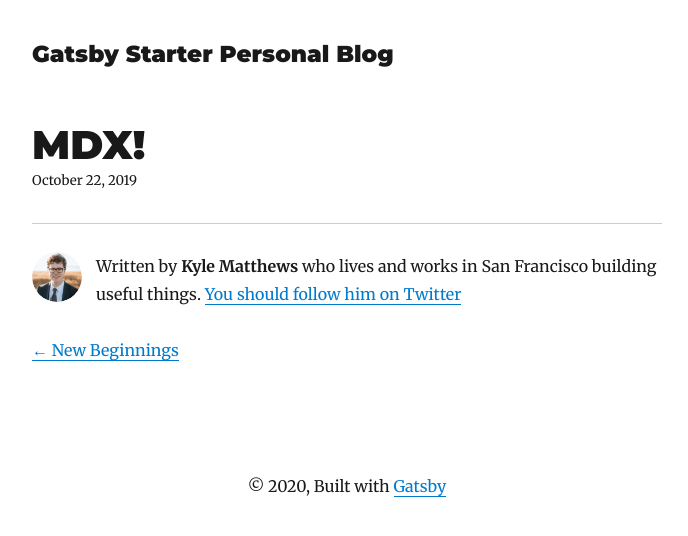
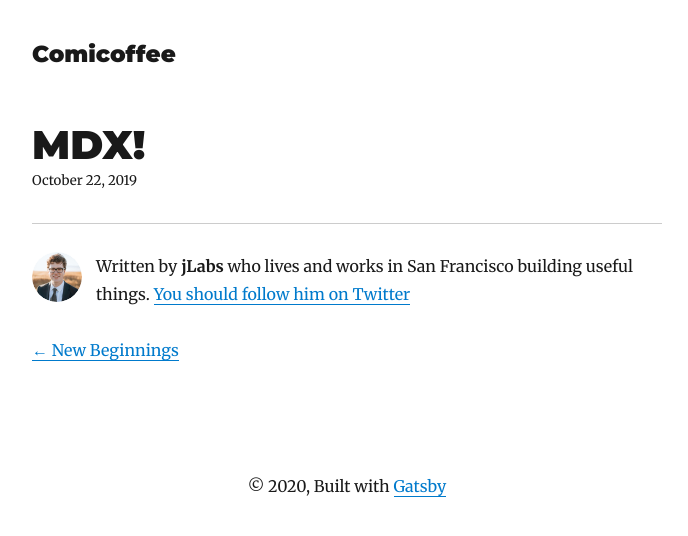
Before and after one commit to jlabs/comicoffee, a Gatsby site: page /blog/example/ in a window 1280 px wide. Shown: the whole page, without its empty margins (293-981 px from the left). Built offline with nearby package versions, Linux system fonts and the light colour scheme; Gatsby itself is replaced by a stand-in of ours; some packages are replaced by stand-ins of ours.

Commit message:
Removed MDX tags from blog-post template to fix blogs

```diff
--- a/gatsby-config.js
+++ b/gatsby-config.js
@@ -1,12 +1,12 @@
 module.exports = {
   siteMetadata: {
     // edit below
-    title: `Gatsby Starter Personal Blog`,
-    author: `Kyle Matthews`,
+    title: `Comicoffee`,
+    author: `jLabs`,
     description: `A starter personal blog with styled components, dark mode, and Netlify CMS.`,
-    siteUrl: `https://gatsby-starter-blog-demo.netlify.com/`,
+    siteUrl: `https://comicoffee.netlify.com/`,
     social: {
-      twitter: `kylemathews`,
+      twitter: ``,
     },
   },
   plugins: [
--- a/package.json
+++ b/package.json
@@ -11,9 +11,10 @@
     "@mdx-js/mdx": "^1.5.7",
     "@mdx-js/react": "^1.5.7",
     "babel-plugin-styled-components": "^1.10.0",
+    "codemirror": "^5.52.2",
     "gatsby": "^2.3.25",
     "gatsby-image": "^2.0.39",
-    "gatsby-plugin-feed-mdx": "^1.0.0",
+    "gatsby-plugin-feed-mdx": "^1.0.1",
     "gatsby-plugin-google-analytics": "^2.0.18",
     "gatsby-plugin-manifest": "^2.0.29",
     "gatsby-plugin-mdx": "^1.1.0",
@@ -36,9 +37,11 @@
     "react-helmet": "^5.2.0",
     "react-switch": "^5.0.0",
     "react-typography": "^0.16.19",
+    "redux": "^4.0.5",
     "styled-components": "^4.2.0",
     "typeface-merriweather": "0.0.72",
     "typeface-montserrat": "0.0.54",
+    "typescript": "^3.8.3",
     "typography": "^0.16.19",
     "typography-theme-wordpress-2016": "^0.16.19"
   },
--- a/src/templates/blog-post.js
+++ b/src/templates/blog-post.js
@@ -1,6 +1,6 @@
 import React from "react"
 import { Link, graphql } from "gatsby"
-import { MDXRenderer } from "gatsby-plugin-mdx"
+//import { MDXRenderer } from "gatsby-plugin-mdx"
 
 import Bio from "../components/bio"
 import Layout from "../components/layout"
@@ -30,7 +30,6 @@ class BlogPostTemplate extends React.Component {
         >
           {post.frontmatter.date}
         </p>
-        <MDXRenderer>{post.body}</MDXRenderer>
         <hr
           style={{
             marginBottom: rhythm(1),
```
Also changed, not shown: 1 other file.
